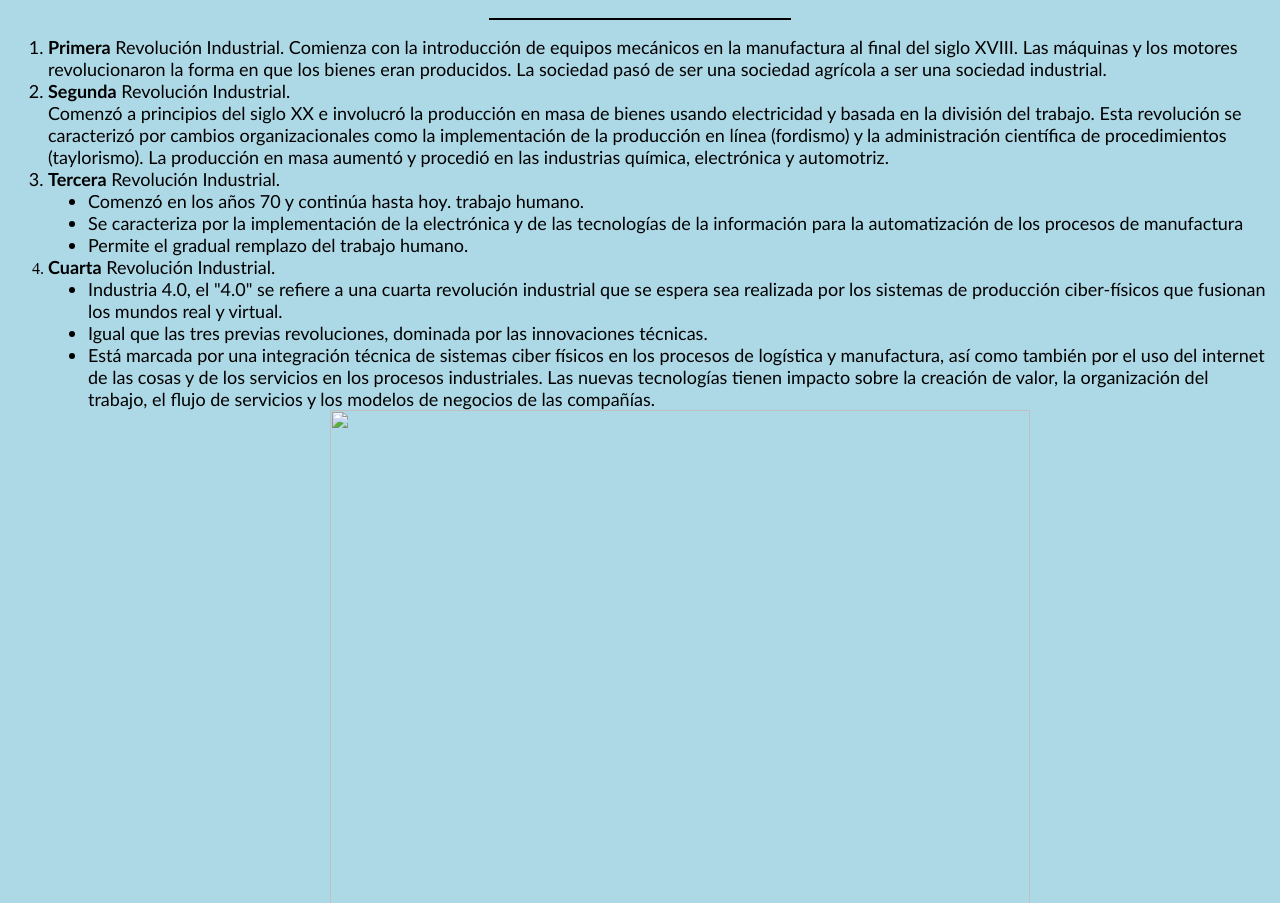
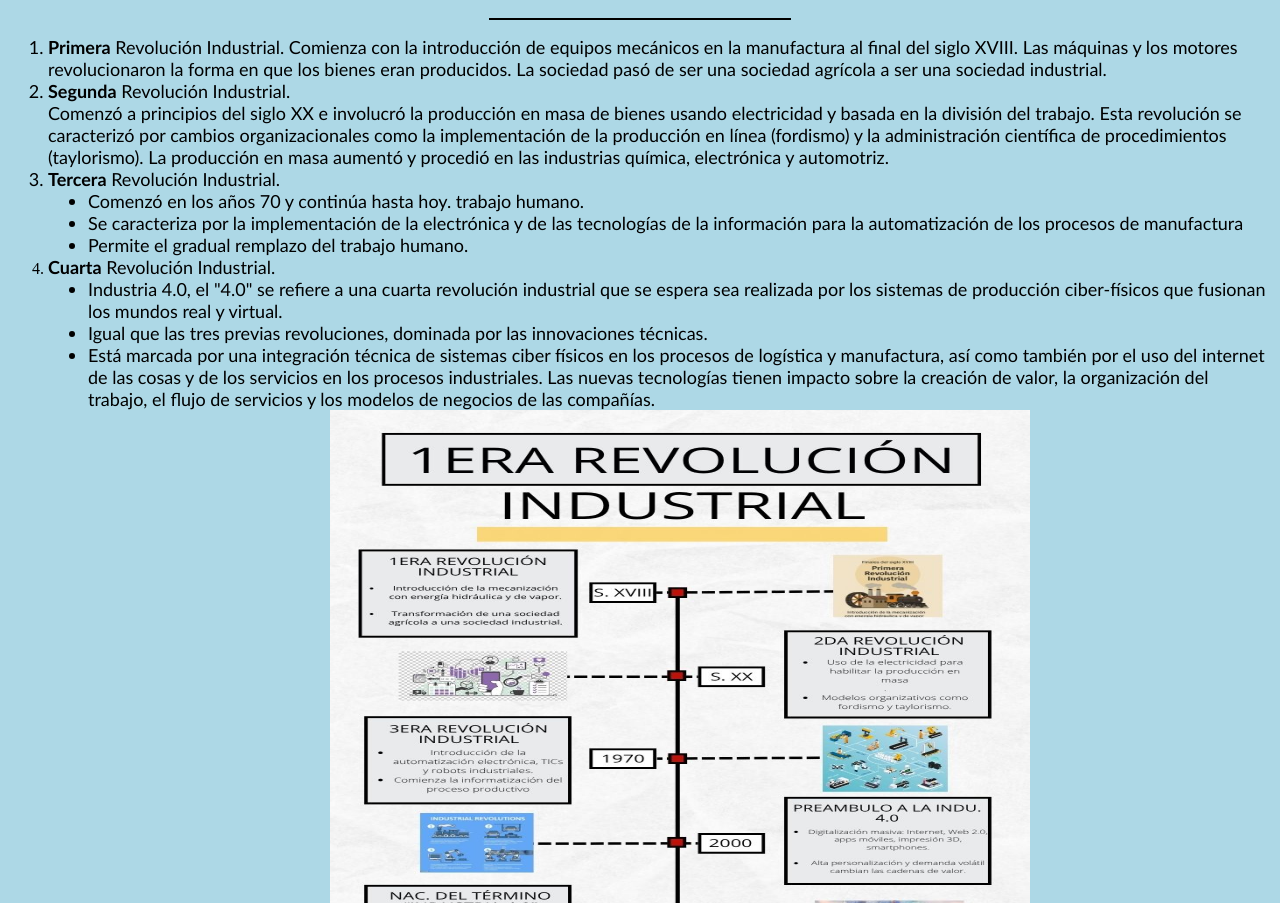
Before and after one commit to TomSanzz/tomsanzz.github.io, a plain HTML site: page Lista2TRSG.html in a window 1280 px wide. Shown: the part 49-952 px from the top of the page. Drawn offline with Linux system fonts and the light colour scheme.

Commit message:
Update Lista2TRSG.html

```diff
--- a/Lista2TRSG.html
+++ b/Lista2TRSG.html
@@ -40,7 +40,7 @@ cosas y de los servicios en los procesos industriales. Las nuevas tecnologías t
 sobre la creación de valor, la organización del trabajo, el flujo de servicios y los modelos de
 negocios de las compañías.
 <CENTER>
-<IMG SRC="IMAGENES/4A-EVOLUCIÓN4-TOMAS.jpg" HEIGHT=1000 WIDTH=700>
+<IMG SRC="4A-EVOLUCIÓN4-TOMAS.jpg" HEIGHT=1000 WIDTH=700>
 </CENTER>
  </UL>
    </FONT>
```
